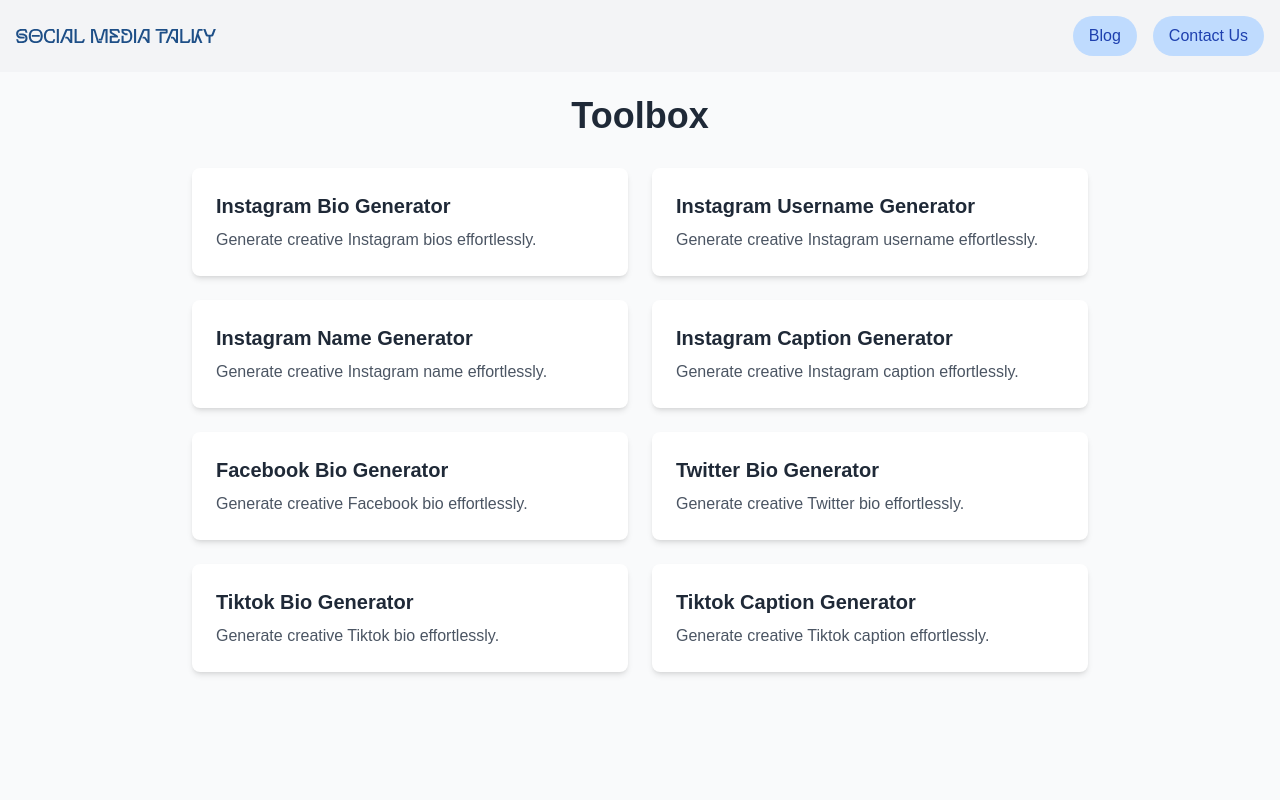
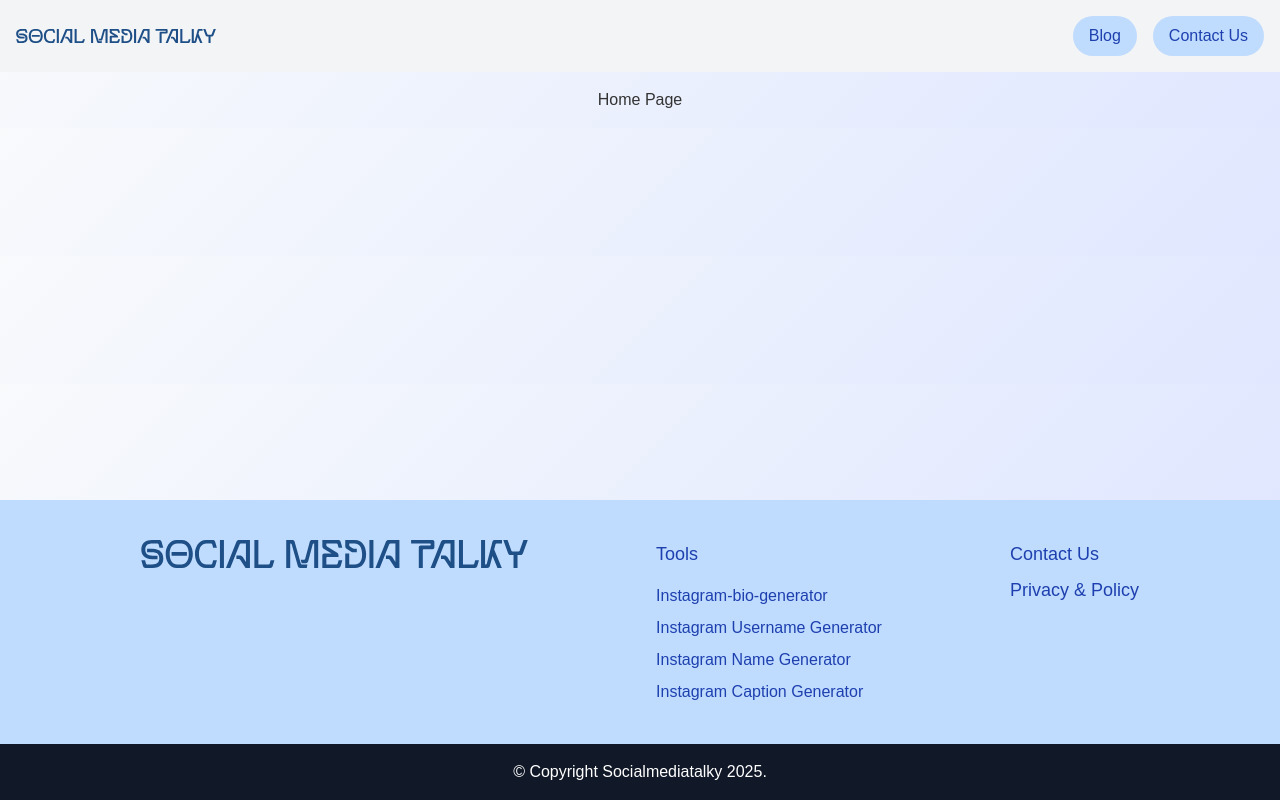
Before and after one commit to ansariazaz/instagram-bio-generator, a Next.js app: page / in a window 1280 px wide. Shown: the top 800 px of the page. Built offline with nearby package versions, Linux system fonts and the light colour scheme.

Commit message:
fix issue

```diff
--- a/app/page.tsx
+++ b/app/page.tsx
@@ -1,68 +1,11 @@
-"use client";
+import React from 'react'
 
-import { useRouter } from "next/navigation";
+const page = () => {
+  return (
+    <div className='flex justify-center py-4 hover:text-blue-800'>
+     <a href="https://socialmediatalky.com/">Home Page</a>
+    </div>
+  )
+}
 
-const tools = [
-  {
-    name: "Instagram Bio Generator",
-    description: "Generate creative Instagram bios effortlessly.",
-    href: "/instagram-bio-generator",
-  },
-  {
-    name: "Instagram Username Generator",
-    description: "Generate creative Instagram username effortlessly.",
-    href: "/instagram-username-generator",
-  },
-  {
-    name: "Instagram Name Generator",
-    description: "Generate creative Instagram name effortlessly.",
-    href: "/instagram-name-generator",
-  },
-  {
-    name: "Instagram Caption Generator",
-    description: "Generate creative Instagram caption effortlessly.",
-    href: "/instagram-caption-generator",
-  },
-  {
-    name: "Facebook Bio Generator",
-    description: "Generate creative Facebook bio effortlessly.",
-    href: "/facebook-bio-generator",
-  },
-  {
-    name: "Twitter Bio Generator",
-    description: "Generate creative Twitter bio effortlessly.",
-    href: "/twitter-bio-generator",
-  },
-  {
-    name: "Tiktok Bio Generator",
-    description: "Generate creative Tiktok bio effortlessly.",
-    href: "/tiktok-bio-generator",
-  },
-  {
-    name: "Tiktok Caption Generator",
-    description: "Generate creative Tiktok caption effortlessly.",
-    href: "/tiktok-caption-generator",
-  },
-];
-
-export default function Home() {
-  const router = useRouter();
-
-  return (
-    <div className="min-h-screen bg-gray-50 flex flex-col items-center p-6">
-      <h1 className="text-4xl font-bold mb-8 text-gray-800">Toolbox</h1>
-      <div className="grid grid-cols-1 md:grid-cols-2 gap-6 w-full max-w-4xl">
-        {tools.map((tool) => (
-          <div
-            key={tool.name}
-            onClick={() => router.push(tool.href)}
-            className="p-6 bg-white rounded-lg shadow-md cursor-pointer hover:shadow-lg transition-shadow"
-          >
-            <h2 className="text-xl font-semibold text-gray-800">{tool.name}</h2>
-            <p className="text-gray-600 mt-2">{tool.description}</p>
-          </div>
-        ))}
-      </div>
-    </div>
-  );
-}
+export default page
--- /dev/null
+++ b/app/tools/page.tsx
@@ -0,0 +1,68 @@
+"use client";
+
+import { useRouter } from "next/navigation";
+
+const tools = [
+  {
+    name: "Instagram Bio Generator",
+    description: "Generate creative Instagram bios effortlessly.",
+    href: "/tools/instagram-bio-generator",
+  },
+  {
+    name: "Instagram Username Generator",
+    description: "Generate creative Instagram username effortlessly.",
+    href: "/tools/instagram-username-generator",
+  },
+  {
+    name: "Instagram Name Generator",
+    description: "Generate creative Instagram name effortlessly.",
+    href: "/tools/instagram-name-generator",
+  },
+  {
+    name: "Instagram Caption Generator",
+    description: "Generate creative Instagram caption effortlessly.",
+    href: "/tools/instagram-caption-generator",
+  },
+  {
+    name: "Facebook Bio Generator",
+    description: "Generate creative Facebook bio effortlessly.",
+    href: "/tools/facebook-bio-generator",
+  },
+  {
+    name: "Twitter Bio Generator",
+    description: "Generate creative Twitter bio effortlessly.",
+    href: "/tools/twitter-bio-generator",
+  },
+  {
+    name: "Tiktok Bio Generator",
+    description: "Generate creative Tiktok bio effortlessly.",
+    href: "/tools/tiktok-bio-generator",
+  },
+  {
+    name: "Tiktok Caption Generator",
+    description: "Generate creative Tiktok caption effortlessly.",
+    href: "/tools/tiktok-caption-generator",
+  },
+];
+
+export default function Home() {
+  const router = useRouter();
+
+  return (
+    <div className="min-h-screen bg-gray-50 flex flex-col items-center p-6">
+      <h1 className="text-4xl font-bold mb-8 text-gray-800">Toolbox</h1>
+      <div className="grid grid-cols-1 md:grid-cols-2 gap-6 w-full max-w-4xl">
+        {tools.map((tool) => (
+          <div
+            key={tool.name}
+            onClick={() => router.push(tool.href)}
+            className="p-6 bg-white rounded-lg shadow-md cursor-pointer hover:shadow-lg transition-shadow"
+          >
+            <h2 className="text-xl font-semibold text-gray-800">{tool.name}</h2>
+            <p className="text-gray-600 mt-2">{tool.description}</p>
+          </div>
+        ))}
+      </div>
+    </div>
+  );
+}
--- a/components/Footer/page.tsx
+++ b/components/Footer/page.tsx
@@ -4,7 +4,7 @@
 import logo from "@/assets/logo2.svg";
 const Footer: React.FC = () => {
   return (
-    <>
+    <div className="fixed bottom-0 w-full">
       <footer className="flex flex-col justify-between bg-blue-200 text-blue-800 py-10">
         <div className="flex justify-center gap-32">
           <div>
@@ -77,7 +77,7 @@
       <div className="bg-gray-900 text-white py-4 text-center">
         <p>© Copyright Socialmediatalky 2025.</p>
       </div>
-    </>
+    </div>
   );
 };
 
```
Also changed, not shown: app/tools/(facebook)/facebook-bio-generator/page.tsx (renamed from app/(facebook)/facebook-bio-generator/page.tsx), app/tools/(instagram)/instagram-bio-generator/page.tsx (renamed from app/(instagram)/instagram-bio-generator/page.tsx), app/tools/(instagram)/instagram-caption-generator/page.tsx (renamed from app/(instagram)/instagram-caption-generator/page.tsx), app/tools/(instagram)/instagram-name-generator/page.tsx (renamed from app/(instagram)/instagram-name-generator/page.tsx), app/tools/(instagram)/instagram-username-generator/page.tsx (renamed from app/(instagram)/instagram-username-generator/page.tsx), app/tools/(tiktok)/tiktok-bio-generator/page.tsx (renamed from app/(tiktok)/tiktok-bio-generator/page.tsx), app/tools/(tiktok)/tiktok-caption-generator/page.tsx (renamed from app/(tiktok)/tiktok-caption-generator/page.tsx), app/tools/(twitter)/twitter-bio-generator/page.tsx (renamed from app/(twitter)/twitter-bio-generator/page.tsx).
